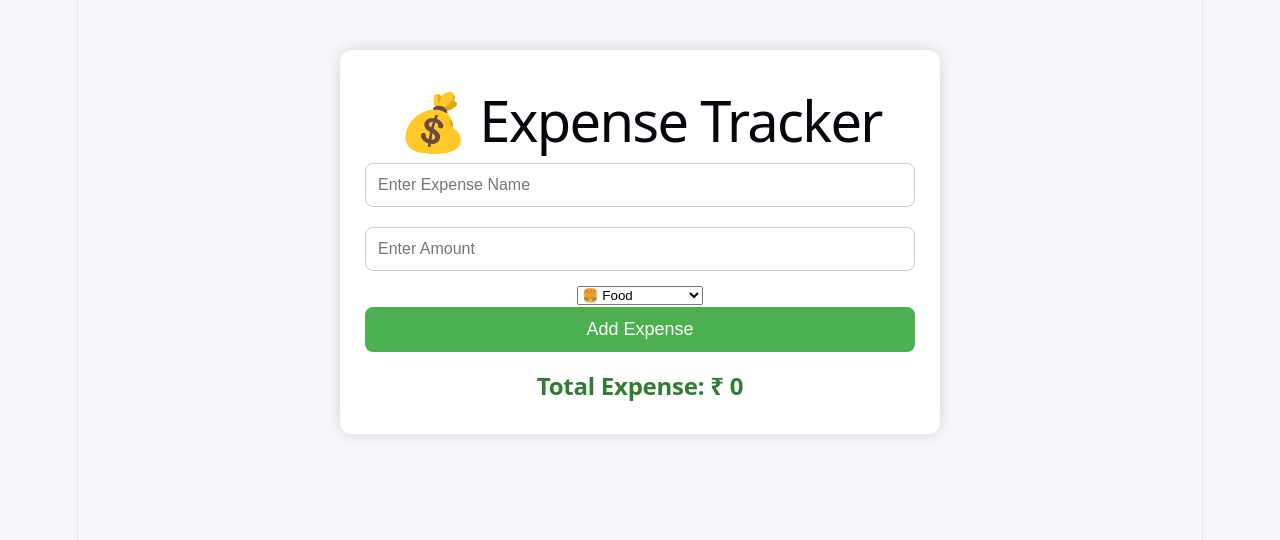
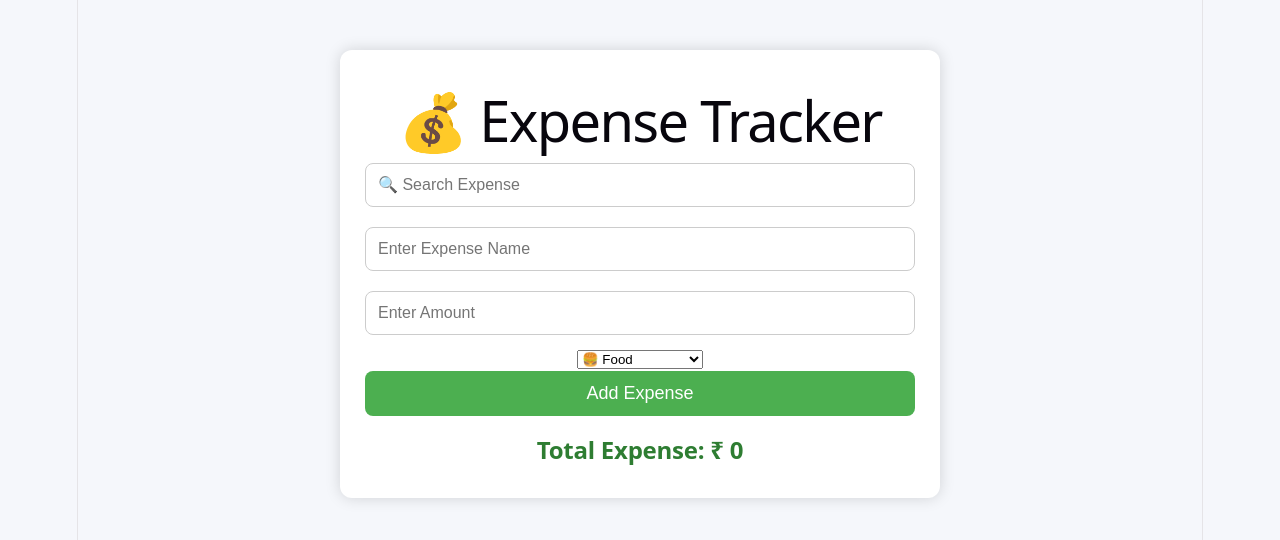
Before and after one commit to Harshadshinde06/expense-tracker, a React (Vite) app: page / in a window 1280 px wide. Shown: the top 540 px of the page. Built offline with nearby package versions, Linux system fonts and the light colour scheme.

Commit message:
Add expense search feature

```diff
--- a/src/App.jsx
+++ b/src/App.jsx
@@ -5,6 +5,7 @@
   const [expense, setExpense] = useState("");
   const [amount, setAmount] = useState("");
   const [category, setCategory] = useState("Food");
+  const [search, setSearch] = useState("");
   const [expenses, setExpenses] = useState(() => {
   const savedExpenses = localStorage.getItem("expenses");
 
@@ -45,6 +46,12 @@
   return (
     <div className="container">
       <h1>💰 Expense Tracker</h1>
+      <input
+  type="text"
+  placeholder="🔍 Search Expense"
+  value={search}
+  onChange={(e) => setSearch(e.target.value)}
+/>
 
       <input
         type="text"
@@ -74,7 +81,11 @@
   Add Expense
 </button>
 
-{expenses.map((item, index) => (
+{expenses
+  .filter((item) =>
+    item.name.toLowerCase().includes(search.toLowerCase())
+  )
+  .map((item, index) => (
   <div
     key={index}
     style={{
```
